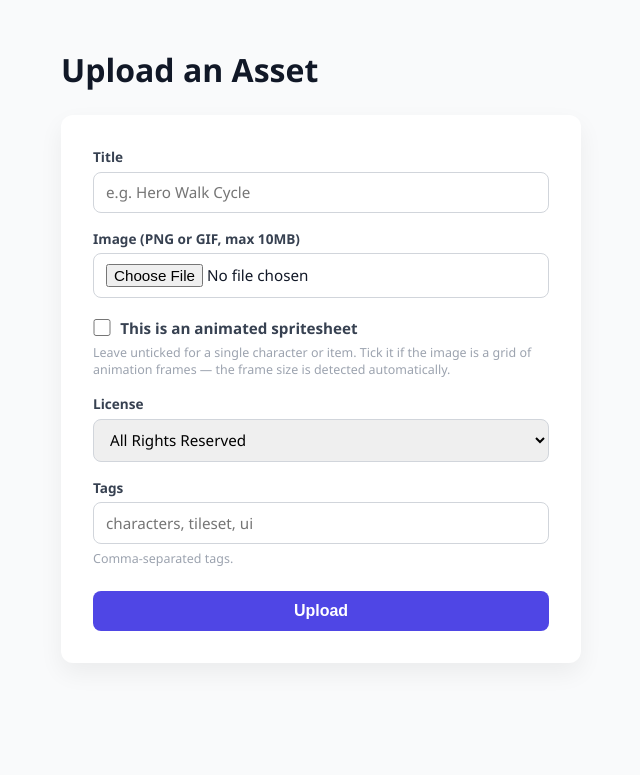
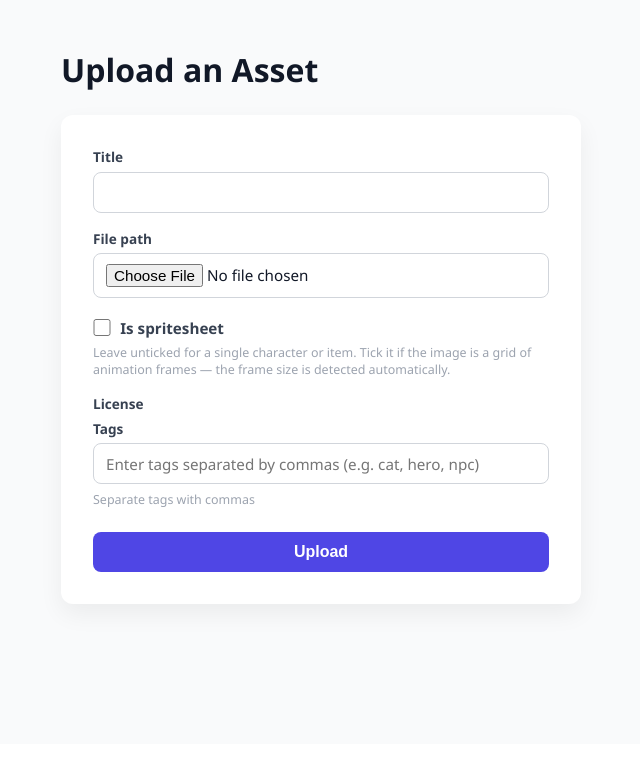
Before and after one commit to colynpacaldo/PixelShelf, a Django app: page /assets/upload/ in a window 1280 px wide. Shown: the part 56-831 px from the top of the page, without its empty margins (319-959 px from the left). After the commit the page ends 671 px from the top, so only its background shows below. Run offline with Django 5.2, Linux system fonts and the light colour scheme; the visitor is signed in with stand-in values (Sample User, id 1); data comes from the database, SQL or seed files in the repository; some libraries are stand-ins or nearby versions.

Commit message:
Fixed tag error

```diff
--- a/apps/asset/forms.py
+++ b/apps/asset/forms.py
@@ -14,34 +14,27 @@ ALLOWED_EXTENSIONS = {".png", ".gif", ".jpg", ".jpeg"}
 class AssetForm(forms.ModelForm):
     tags = forms.CharField(
         required=False,
-        widget=forms.TextInput(attrs={"placeholder": "characters, tileset, ui"}),
-        help_text="Comma-separated tags.",
+        widget=forms.TextInput(attrs={
+            'placeholder': 'Enter tags separated by commas (e.g. cat, hero, npc)',
+            'class': 'input'
+        }),
+        help_text="Separate tags with commas"
     )
 
     class Meta:
         model = Asset
         fields = [
-            "title", "file_path", "is_spritesheet",
-            "frame_width", "frame_height", "license_type", "tags",
+            'title',
+            'file_path',
+            'is_spritesheet',
         ]
-        labels = {
-            "file_path": "Image (PNG or GIF, max 10MB)",
-            "is_spritesheet": "This is an animated spritesheet",
-        }
-        widgets = {
-            "title": forms.TextInput(attrs={"placeholder": "e.g. Hero Walk Cycle"}),
-            "frame_width": forms.NumberInput(attrs={"min": 1, "placeholder": "auto"}),
-            "frame_height": forms.NumberInput(attrs={"min": 1, "placeholder": "auto"}),
-        }
+
 
     def __init__(self, *args, **kwargs):
         super().__init__(*args, **kwargs)
-        self.detected = None  # filled in by clean() when the frame grid is auto-detected
-        # On edit, the spritesheet is optional (keep the existing file unless replaced)
-        # and the free-text tag field is pre-filled from the asset's current tags.
-        if self.instance.pk:
-            self.fields["file_path"].required = False
-            self.initial["tags"] = ", ".join(self.instance.tags.values_list("name", flat=True))
+        if self.instance and self.instance.pk:
+            # Pre-populate the tags field with comma-separated names when editing
+            self.fields['tags'].initial = ", ".join(t.name for t in self.instance.tags.all())
 
     def clean(self):
         """Work out the frame size for spritesheets so the user never has to.
--- a/apps/asset/views.py
+++ b/apps/asset/views.py
@@ -9,6 +9,41 @@ from apps.tag.models import Tag
 from .forms import AssetForm
 from .models import Asset
 
+from apps.tag.models import Tag
+
+from django.shortcuts import render, get_object_or_404, redirect
+from .models import Asset
+from .forms import AssetForm
+from apps.tag.models import Tag
+
+def asset_edit_view(request, pk):
+    asset = get_object_or_404(Asset, pk=pk, user=request.user)
+
+    if request.method == 'POST':
+        form = AssetForm(request.POST, request.FILES, instance=asset)
+        if form.is_valid():
+            # 1. Save standard fields without committing M2M yet
+            asset = form.save(commit=False)
+            asset.save()
+
+            # 2. Parse comma-separated string tags
+            raw_tags = form.cleaned_data.get('tags', '')
+            tag_names = [t.strip().lower() for t in raw_tags.split(',') if t.strip()]
+
+            # 3. Retrieve or create actual Tag database objects
+            tag_objects = []
+            for name in tag_names:
+                tag_obj, _ = Tag.objects.get_or_create(name=name)
+                tag_objects.append(tag_obj)
+
+            # 4. Set the related Tag instances
+            asset.tags.set(tag_objects)
+
+            return redirect('asset_detail', pk=asset.pk)
+    else:
+        form = AssetForm(instance=asset)
+
+    return render(request, 'asset/asset_form.html', {'form': form, 'asset': asset})
 
 def _get_or_create_tag(name):
     tag = Tag.objects.filter(name__iexact=name).first()
--- a/templates/home/home.html
+++ b/templates/home/home.html
@@ -37,7 +37,7 @@
             </div>
             <div class="stat-card">
                 <span class="stat-number">{{ shelf_count }}</span>
-                <span class="stat-label">Shelf{{ shelf_count|pluralize:"ves" }}</span>
+                <span class="stat-label">Shel{{ shelf_count|pluralize:"f,ves" }}</span>
             </div>
         </div>
 
```
